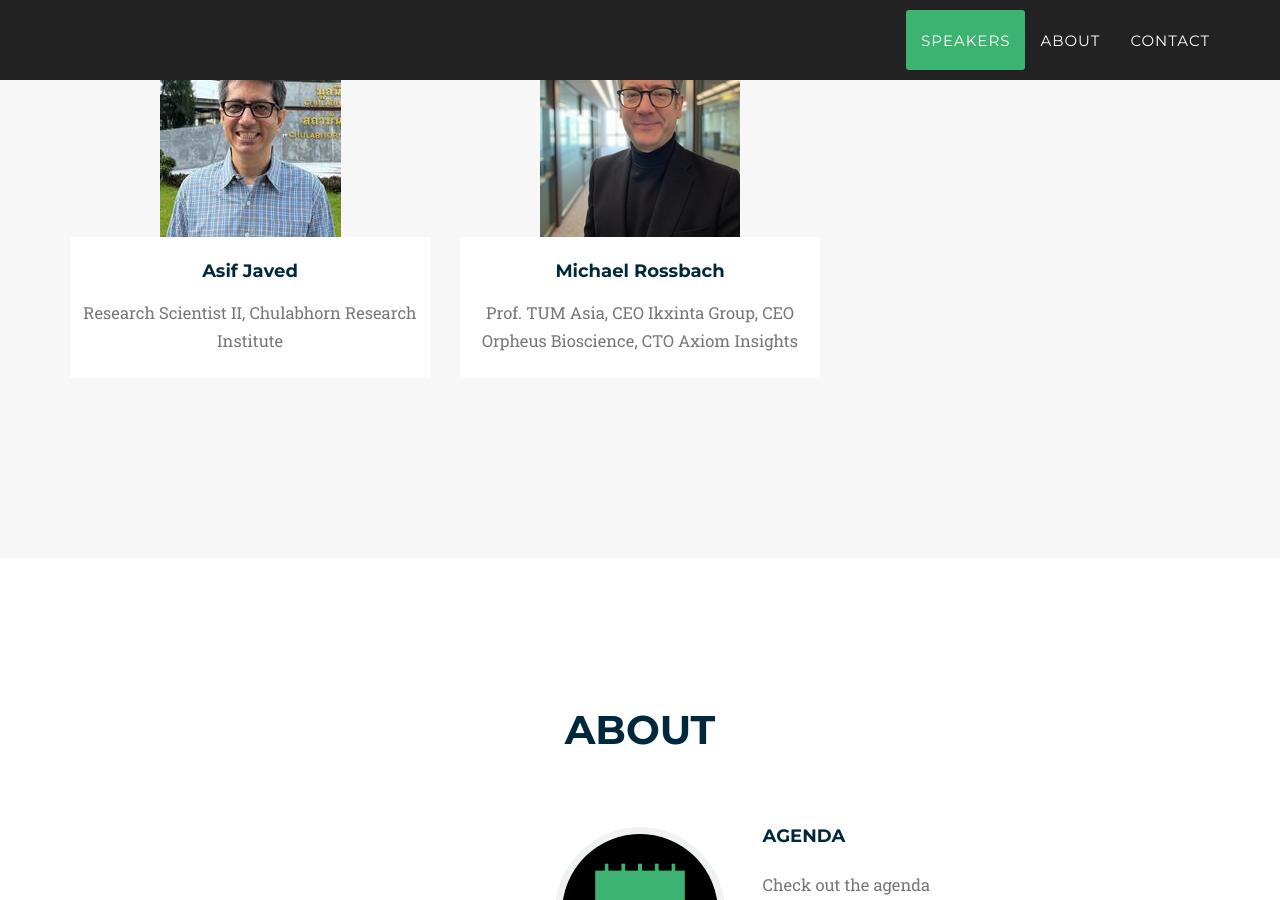
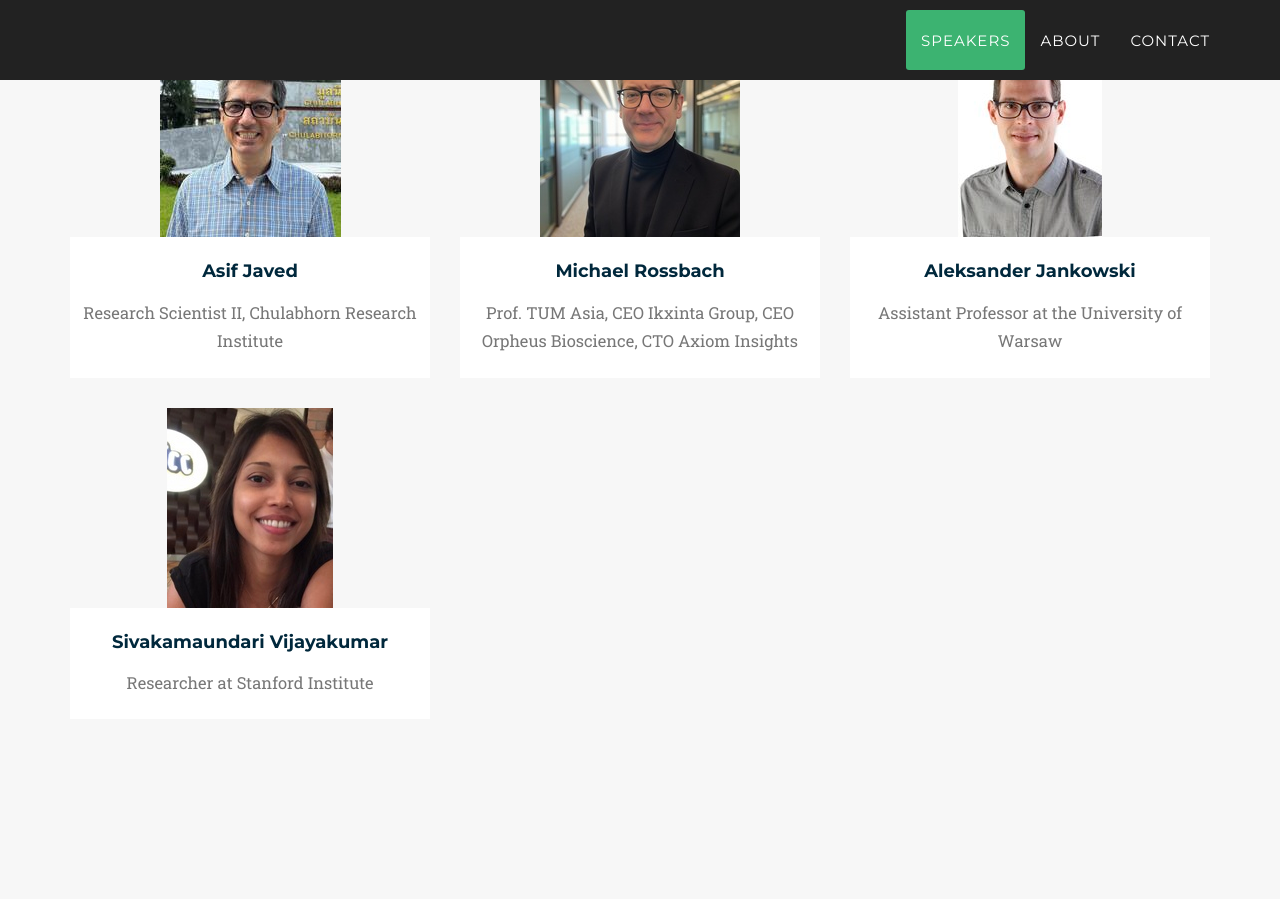
Before and after one commit to xstars-conferences/xstars-conferences, a Jekyll site: the page built from index.html, in a window 1280 px wide and 900 px high, scrolled down 1844 px. Built offline with Jekyll 4.4.1, drawn with Linux system fonts in a browser that asks for light colours; some web fonts are replaced; part of the change alters nothing that is shown.

Commit message:
Added Siva and Aleks. Added Massimo's abstract

```diff
--- a/_data/twenty_17/speakers.yml
+++ b/_data/twenty_17/speakers.yml
@@ -13,8 +13,8 @@
   img: massimo.jpeg
   thumbnail: massimo_thumb.jpeg
   alt: Picture of Massimo
-  topic: TBD
-  description: TBD
+  topic: Multipotent embryonic progenitors for lung regeneration
+  description: In response to acute or chronic insults, adult organs without a dedicated stem cell mobilize distinct mature cells or facultative progenitors with limited regenerative abilities, which often results in development of abnormal repair and, in some case, organ failure. In contrast, during embryonic development, various organs and tissues are elaborated from transient multipotent stem or progenitor cells. Previously, I have shown that embryonic lung progenitors can be isolated and expanded in vitro, engraft the adult lung in vivo, and regenerate the full repertoire of lung epithelial cell types. Here, I further demonstrate that adult somatic cells can be directly reprogrammed into embryonic lung progenitor-like cells and used for cell transplant and in vivo tissue repair. These artificially-engineered embryonic cells display proliferative, transcriptional, and functional properties analogous to native embryonic progenitors. Transplantation of these synthetic cells substantially repair damaged lung tissue by generating new functional alveoli (the gas-exchange units) and improved long-term survival and pulmonary function of experimental mice with severe lung injury and fibrosis. Ultimately, I propose that synthetic multipotent embryonic cells with broader regenerative potential instead of adult cells could serve as an effectivel strategy for repair of permanently damaged adult organs.
 
 - title: Ricardo del Rosario
   name: Ric
@@ -81,3 +81,20 @@
   alt: Picture of Michael
   topic: X-ray fluorescence imaging (XFI) for in-vivo immune cell tracking
   description: 'The infiltration of immune cells into inflamed tissues is a central feature of immune-mediated inflammatory diseases. Gaining detailed insights into the in vivo behavior of specific immune cell subsets is essential for improving our understanding of disease mechanisms and for guiding the development of targeted therapies. In our work, we present an advanced X-ray fluorescence imaging (XFI) approach capable of quantitatively tracking immune cells in vivo, offering unique advantages over conventional imaging techniques. This capability is enabled by a rigorous characterization of spectral background noise, particularly from multiple Compton scattering, in a mouse-sized model scanned with a monochromatic pencil X-ray beam from a synchrotron source. Under optimized conditions, the imaging system achieves sufficient sensitivity to detect localized accumulations of labeled immune cells, thus providing experimental validation of non-invasive immune cell tracking in live mice. This technology holds promise for preclinical studies aiming to monitor immune responses and evaluate therapeutic interventions in real time.'
+
+
+- title: Aleksander Jankowski
+  name: Aleks
+  subtitle: Assistant Professor at the University of Warsaw
+  img: aleks.jpg
+  thumbnail: aleks_thumb.jpg
+  topic: Regulatory role of long-range chromatin interactions
+  description: Three-dimensional folding of the genome plays an essential role in ensuring appropriate readout of genetic information, with topologically associating domains (TADs) being the basic unit of chromatin organization. I will discuss approaches to dissect the regulatory role and mechanisms behind long-range chromatin interactions. First, I will present a recently identified level of genome folding in Drosophila, where distant TAD pairs, located megabases apart, interact to form meta-domains. The formation of meta-domains relies on diverse transcription factors that are able to pair over long and flexible distances, driving focused long-range contacts between elements from the interacting TADs. Second, I will present a computational approach to detect trans-homologous chromatin interactions between chromosomes forming homologous pairs in the genome. Of functional relevance are combinations of genomic elements which exhibit significantly different frequency of trans-homologous interactions compared to the cis-homologous counterpart. Finally, I will introduce a computational method to identify enriched functional terms in a set of gene pairs defined by chromatin interactions.
+
+- title: Sivakamaundari Vijayakumar
+  name: Siva
+  img: siva.jpg
+  thumbnail: siva_thumb.jpg
+  subtitle: Researcher at Stanford Institute
+  topic: "Reversible and Irreversible Injuries: Cells & Signals In Regeneration, And The Right Tools"
+  description: "Tissues may appear static during homeostasis, but in reality, a dynamic network of signals exchanged between cells creates the &quot;niche&quot; that regulates the timing of proliferation and differentiation to support regeneration. In this talk, I will discuss the role of one such developmental signal—the Hedgehog signaling pathway—in maintaining glandular tissue and enabling regeneration following mild (mechanical) injury versus severe radiation-induced injury. The cellular composition—and the niche it establishes— influences whether an injury is reversible or progresses toward diseased states such as cancer. Finally, from a biologist's perspective, I will address current challenges in extracting mechanistic insights from low- resolution data in the era of 'big data' in tissue biology."
```
Also changed, not shown: css/2017_style/img/speaker/aleks.jpg (added), css/2017_style/img/speaker/aleks_thumb.jpg (added), css/2017_style/img/speaker/siva.jpg (added), css/2017_style/img/speaker/siva_thumb.jpg (added).
